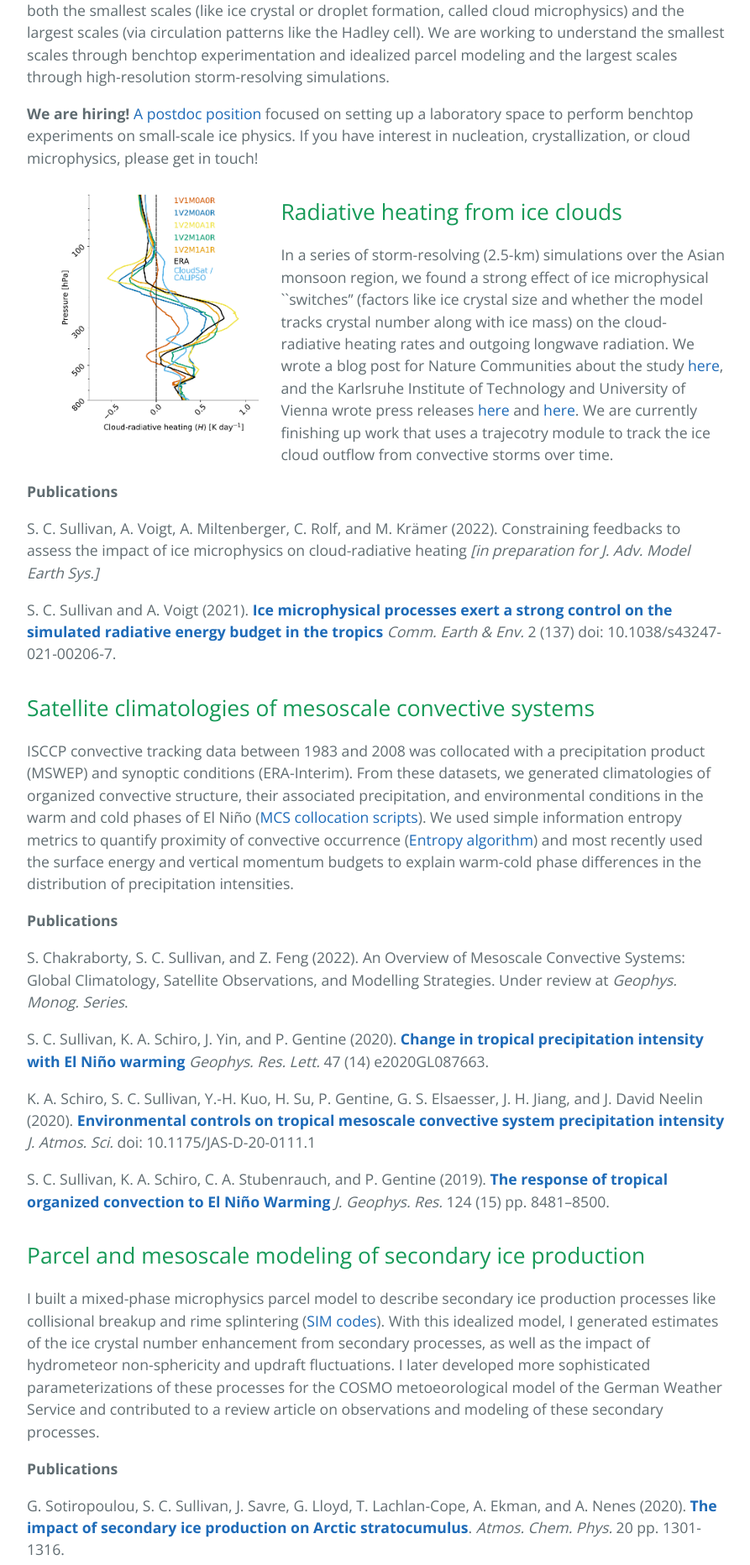
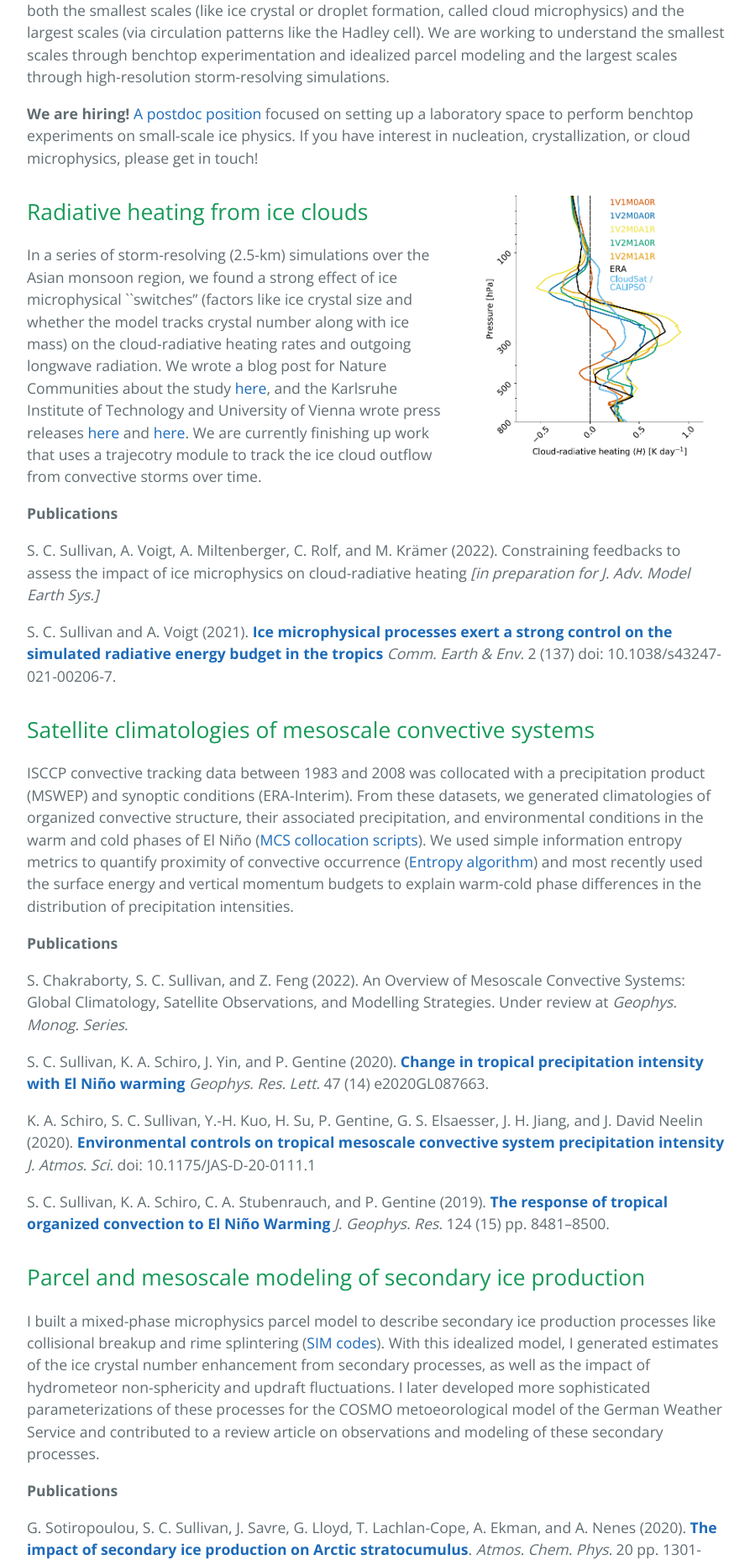
Before and after one commit to sylviasullivan/sylviasullivan.github.io, a Jekyll site: the page built from index.md, in a window 1280 px wide. Shown: the part 874-2738 px from the top of the page at 84% size, without its empty margins (192-1085 px from the left). Built offline with Jekyll 4.4.1, drawn with Linux system fonts in a browser that asks for light colours.

Commit message:
float right not left yo

```diff
--- a/index.md
+++ b/index.md
@@ -11,7 +11,7 @@ We are broadly interested in scale interactions in the atmosphere and how best t
 
 **We are hiring!** [A postdoc position](https://arizona.csod.com/ux/ats/careersite/4/home/requisition/8896?c=arizona) focused on setting up a laboratory space to perform benchtop experiments on small-scale ice physics. If you have interest in nucleation, crystallization, or cloud microphysics, please get in touch!
 
-![](Files/CRH-figure.png){:class="float-left"}{:height='300'}
+![](Files/CRH-figure.png){:class="float-right"}{:height='330'}
 
 ## Radiative heating from ice clouds
 
@@ -53,7 +53,7 @@ P. R. Field et al. (2017). **[Secondary ice production: Current state of the sci
 
 S. C. Sullivan, C. Hoose, and A. Nenes (2017). **[Investigating the contribution of secondary ice production to in‐cloud ice crystal numbers](https://agupubs.onlinelibrary.wiley.com/doi/full/10.1002/2017JD026546)** *J. Geophys. Res.* 122 (17) pp. 9391--9412.
 
-![](Files/INP-sensitivity.png){:class="float-left"}{:height='300'}
+![](Files/INP-sensitivity.png){:class="float-right"}{:height='300'}
 
 ## Sensitivity and attribution analyses for ice nucleation
 
```
